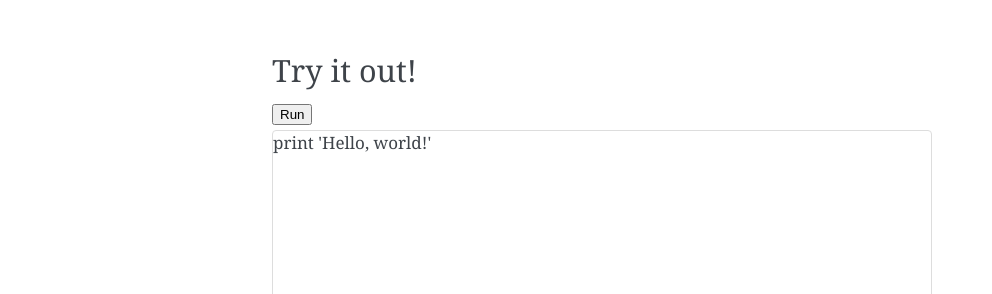
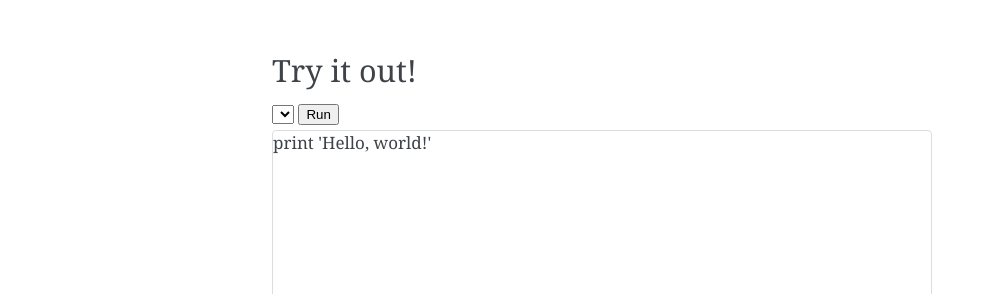
Before and after one commit to dlorch/pycep, a Sphinx documentation site: the page built from docs/index.rst, in a window 1280 px wide. Shown: the part 515-809 px from the top of the page, without its empty margins (148-1140 px from the left). Built offline with Sphinx 7.4.7, drawn with Linux system fonts in a browser that asks for light colours; nearby versions of some CDN libraries.

Commit message:
Forgot dropdown selector

```diff
--- a/docs/index.rst
+++ b/docs/index.rst
@@ -40,6 +40,7 @@ Try it out!
        }
    </style>
 
+   <select id="snippets"></select>
    <input type="submit" id="run" value="Run" />
    <div id="editor">print 'Hello, world!'</div>
    <pre id="result"></pre>
```
